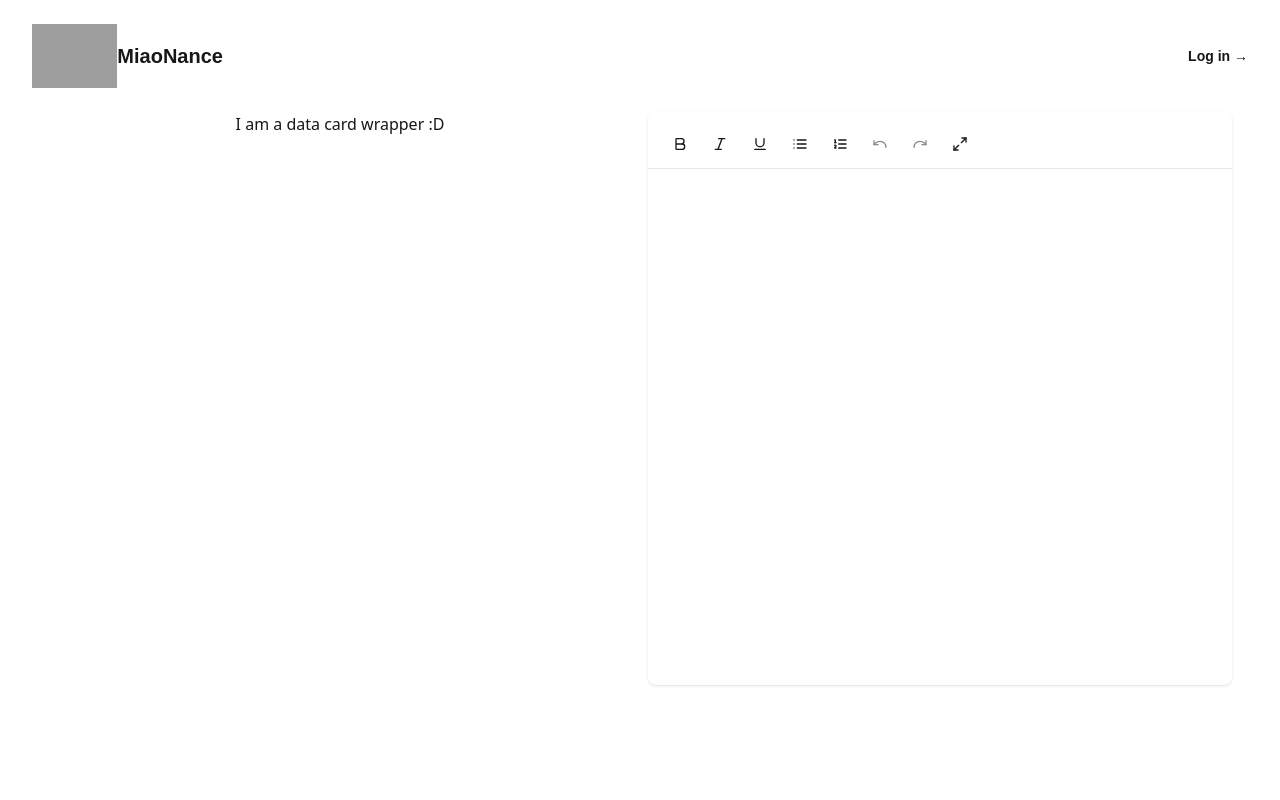
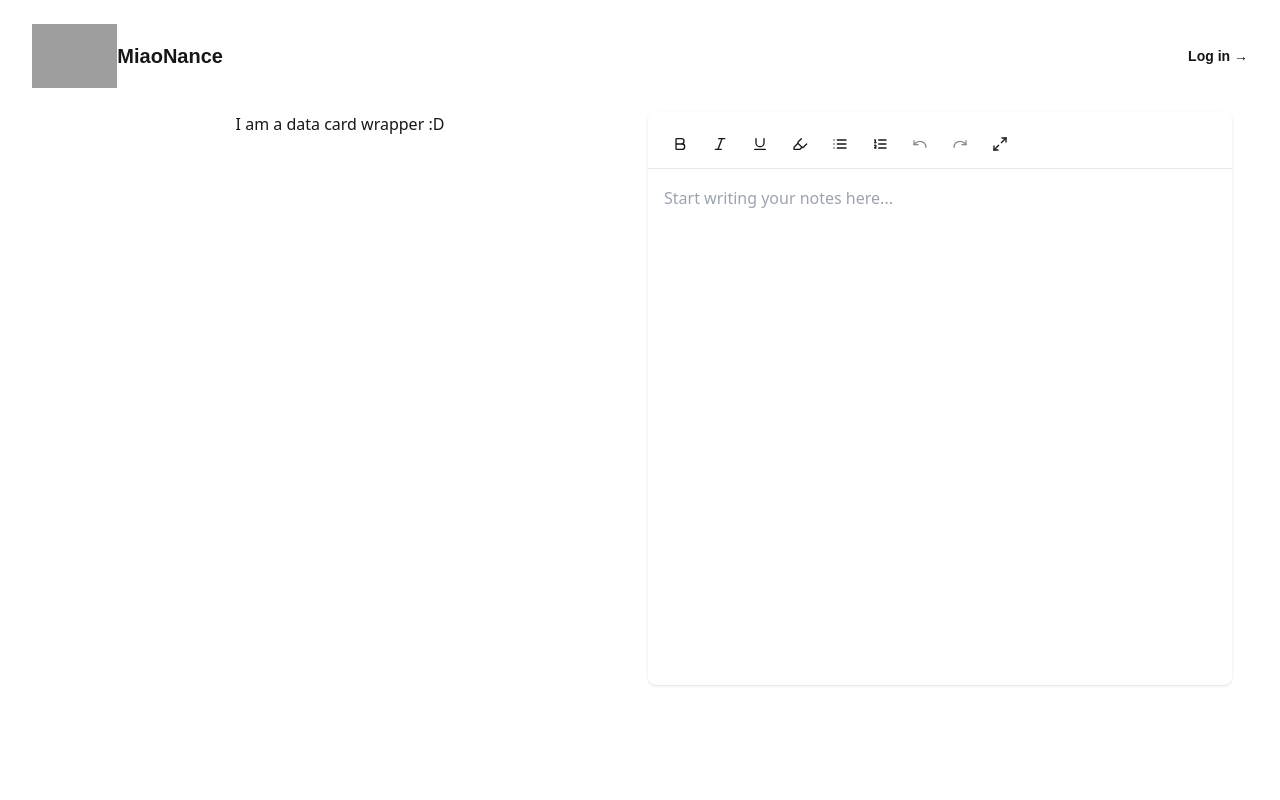
Before and after one commit to ZichengLiang/MiaoNance, a Next.js app in the folder frontend/: page /vault/1 in a window 1280 px wide. Shown: the top 800 px of the page. Built offline with nearby package versions, Linux system fonts and the light colour scheme; grey boxes are pictures that could not be loaded.

Commit message:
ADDED MORE FEATURES

```diff
--- a/frontend/package.json
+++ b/frontend/package.json
@@ -17,6 +17,7 @@
     "@mui/material": "^7.1.0",
     "@tiptap/extension-bullet-list": "^2.12.0",
     "@tiptap/extension-highlight": "^2.12.0",
+    "@tiptap/extension-image": "^2.12.0",
     "@tiptap/extension-list-item": "^2.12.0",
     "@tiptap/extension-ordered-list": "^2.12.0",
     "@tiptap/extension-placeholder": "^2.12.0",
--- a/frontend/src/app/globals.css
+++ b/frontend/src/app/globals.css
@@ -32,6 +32,7 @@
   outline: none;
   /* border: none; */
   font-family: inherit;
+  position: relative;
 }
 
 .ProseMirror ul {
@@ -43,3 +44,11 @@
   list-style-type: decimal;
   padding-left: 1.5rem;
 }
+
+.ProseMirror p.is-empty::before {
+  content: attr(data-placeholder);
+  float: left;
+  color: #9ca3af; /* Tailwind gray-400 */
+  pointer-events: none;
+  height: 0;
+}
--- a/frontend/src/app/vault/[id]/noteArea.tsx
+++ b/frontend/src/app/vault/[id]/noteArea.tsx
@@ -1,13 +1,15 @@
 "use client";
 
 import React, { useEffect, useState } from "react";
-import { useEditor, EditorContent } from "@tiptap/react";
+import { useEditor, EditorContent, BubbleMenu } from "@tiptap/react";
 import StarterKit from "@tiptap/starter-kit";
 import Placeholder from "@tiptap/extension-placeholder";
 import Underline from "@tiptap/extension-underline";
 import BulletList from "@tiptap/extension-bullet-list";
 import OrderedList from "@tiptap/extension-ordered-list";
 import ListItem from "@tiptap/extension-list-item";
+import Highlight from "@tiptap/extension-highlight";
+import Image from "@tiptap/extension-image";
 import {
   Bold,
   Italic,
@@ -18,6 +20,8 @@
   Redo,
   Maximize2,
   Minimize2,
+  Highlighter,
+  ImagePlus,
 } from "lucide-react";
 
 export default function NoteArea() {
@@ -25,14 +29,23 @@
 
   const editor = useEditor({
     extensions: [
-      StarterKit,
+      StarterKit.configure({
+        bulletList: false,
+        orderedList: false,
+        listItem: false,
+      }),
       Underline,
+      Highlight.configure({ multicolor: false }),
       Placeholder.configure({
         placeholder: "Start writing your notes here...",
       }),
       BulletList,
       OrderedList,
       ListItem,
+      Image.configure({
+        allowBase64: true,
+        inline: false,
+      }),
     ],
     content: "",
     autofocus: "end",
@@ -45,7 +58,37 @@
     }
   }, [editor]);
 
-  // Escape key exits fullscreen
+  // Paste image handler
+  useEffect(() => {
+    if (!editor) return;
+
+    const handlePaste = (event: ClipboardEvent) => {
+      const items = event.clipboardData?.items;
+      if (!items) return;
+
+      for (const item of items) {
+        if (item.type.indexOf("image") === 0) {
+          const file = item.getAsFile();
+          if (file) {
+            const reader = new FileReader();
+            reader.onload = () => {
+              const base64 = reader.result;
+              if (typeof base64 === "string") {
+                editor.chain().focus().setImage({ src: base64 }).run();
+              }
+            };
+            reader.readAsDataURL(file);
+          }
+        }
+      }
+    };
+
+    const dom = editor.view.dom;
+    dom.addEventListener("paste", handlePaste);
+    return () => dom.removeEventListener("paste", handlePaste);
+  }, [editor]);
+
+  // Escape exits fullscreen
   useEffect(() => {
     const handleEscape = (e: KeyboardEvent) => {
       if (e.key === "Escape" && fullscreen) {
@@ -72,12 +115,12 @@
   }) => (
     <button
       onMouseDown={(e) => {
-        e.preventDefault(); // Prevent editor blur
+        e.preventDefault();
         action();
       }}
       className={`${buttonClass} ${
         isActive
-          ? "bg-gray-300 dark:bg-gray-700"
+          ? "bg-yellow-200 dark:bg-yellow-400/20"
           : "hover:bg-gray-100 dark:hover:bg-gray-700"
       }`}
       disabled={disabled}
@@ -99,7 +142,7 @@
       >
         {/* Toolbar */}
         {editor && (
-          <div className="flex gap-2 border-b border-gray-200 dark:border-gray-700 px-4 pt-4 pb-2">
+          <div className="flex gap-2 border-b border-gray-200 dark:border-gray-700 px-4 pt-4 pb-2 flex-wrap">
             <ToolbarButton
               action={() => editor.chain().focus().toggleBold().run()}
               icon={<Bold size={16} />}
@@ -114,6 +157,11 @@
               action={() => editor.chain().focus().toggleUnderline().run()}
               icon={<UnderlineIcon size={16} />}
               isActive={editor.isActive("underline")}
+            />
+            <ToolbarButton
+              action={() => editor.chain().focus().toggleHighlight().run()}
+              icon={<Highlighter size={16} />}
+              isActive={editor.isActive("highlight")}
             />
             <ToolbarButton
               action={() => editor.chain().focus().toggleBulletList().run()}
@@ -144,7 +192,52 @@
           </div>
         )}
 
-        {/* Editor area */}
+        {/* Bubble Menu */}
+        {editor && (
+          <BubbleMenu
+            editor={editor}
+            tippyOptions={{ duration: 100 }}
+            className="bg-white dark:bg-gray-800 border border-gray-200 dark:border-gray-700 shadow rounded flex gap-1 p-1 z-50"
+          >
+            <button
+              onMouseDown={(e) => {
+                e.preventDefault();
+                editor.chain().focus().toggleBold().run();
+              }}
+              className={`p-1 rounded hover:bg-gray-100 dark:hover:bg-gray-700 ${
+                editor.isActive("bold") ? "bg-gray-200 dark:bg-gray-600" : ""
+              }`}
+            >
+              <Bold size={16} />
+            </button>
+            <button
+              onMouseDown={(e) => {
+                e.preventDefault();
+                editor.chain().focus().toggleItalic().run();
+              }}
+              className={`p-1 rounded hover:bg-gray-100 dark:hover:bg-gray-700 ${
+                editor.isActive("italic") ? "bg-gray-200 dark:bg-gray-600" : ""
+              }`}
+            >
+              <Italic size={16} />
+            </button>
+            <button
+              onMouseDown={(e) => {
+                e.preventDefault();
+                editor.chain().focus().toggleHighlight().run();
+              }}
+              className={`p-1 rounded hover:bg-gray-100 dark:hover:bg-gray-700 ${
+                editor.isActive("highlight")
+                  ? "bg-yellow-200 dark:bg-yellow-500/20"
+                  : ""
+              }`}
+            >
+              <Highlighter size={16} />
+            </button>
+          </BubbleMenu>
+        )}
+
+        {/* Editor */}
         <div
           className="px-4 pb-4 h-[500px] overflow-y-auto overflow-x-hidden focus:outline-none text-base leading-relaxed dark:text-white"
           onClick={() => editor?.commands.focus()}
```
Also changed, not shown: 1 other file (tests, documents, lock files or other folders).
